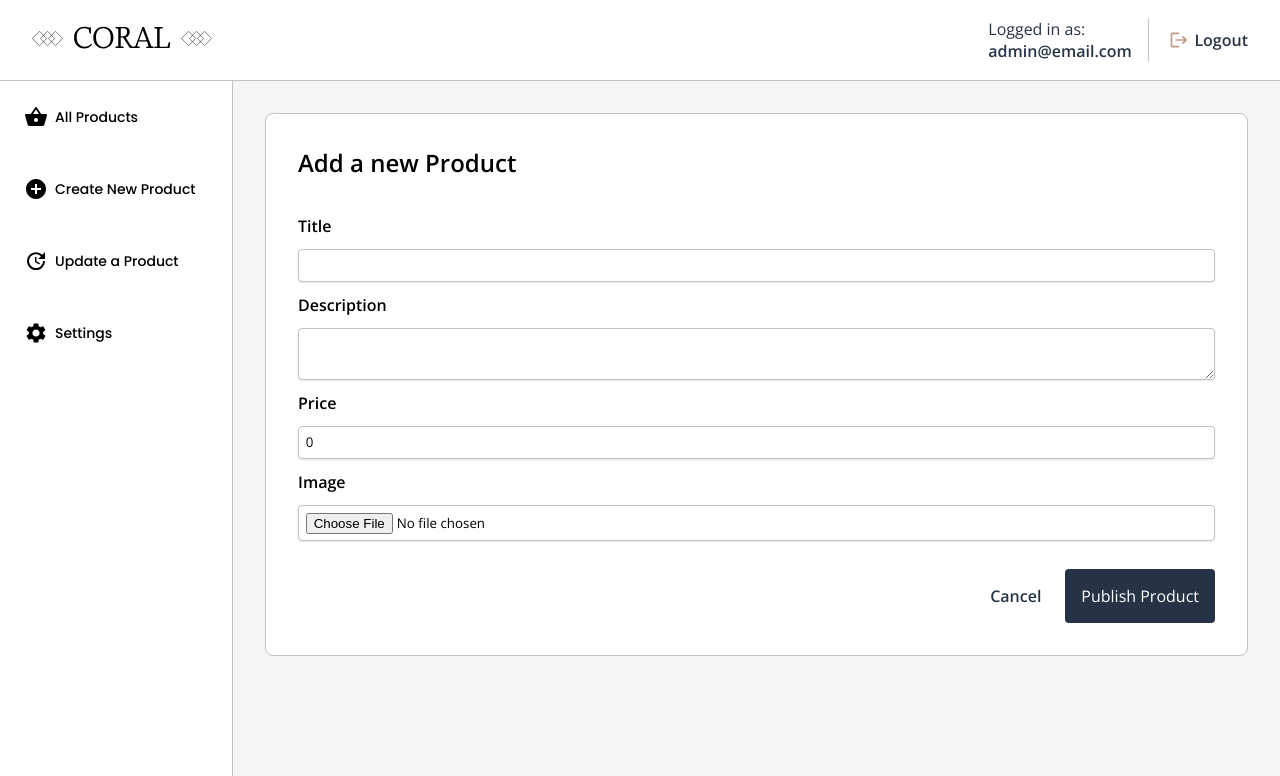
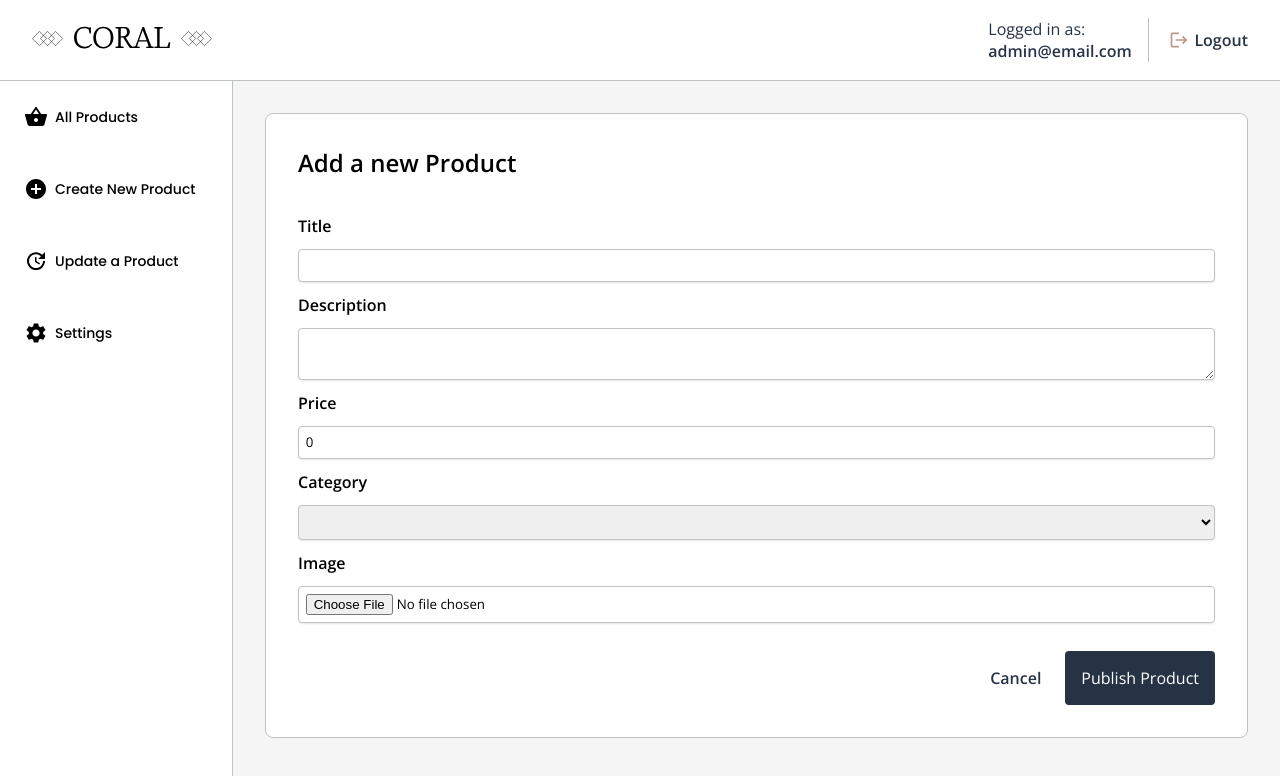
Before and after one commit to Hernanbp/GoClothing, a React (Create React App) app: page /dashboard/createNewProduct in a window 1280 px wide. Shown: the top 776 px of the page. Built offline with nearby package versions, Linux system fonts and the light colour scheme.

Commit message:
dashboard select category implementation

```diff
--- a/src/components/views/Dashboard/dashboard.styles.css
+++ b/src/components/views/Dashboard/dashboard.styles.css
@@ -72,7 +72,8 @@
   gap: 0.75em;
 }
 
-.form-dashboard > input {
+.form-dashboard > input,
+select {
   padding: 0.5em;
   border: 1px solid #bdc3c7;
   border-radius: 4px;
@@ -198,7 +199,8 @@ label {
 }
 
 .form-dashboard > input,
-textarea {
+textarea,
+select {
   box-shadow: 0 1px 2px 0 rgb(0 0 0 / 10%);
   outline: 4px solid transparent;
   transition: all 0.25s linear;
--- a/src/components/views/Dashboard/pages/CreateNewProduct.jsx
+++ b/src/components/views/Dashboard/pages/CreateNewProduct.jsx
@@ -9,6 +9,7 @@ export const CreateNewProduct = () => {
   const [price, setPrice] = useState(0)
   const [image, setImage] = useState("")
   const [products, setProducts] = useState([])
+  const [category, setCategory] = useState([])
 
   const handleSubmit = async (e) => {
     e.preventDefault()
@@ -20,12 +21,16 @@ export const CreateNewProduct = () => {
         description,
         price,
         image,
-        category: "Clothes",
+        category,
       }
     )
 
     setProducts([...products, resp.data])
-    console.log(resp)
+    setTitle("")
+    setDescription("")
+    setPrice(0)
+    setImage("")
+    setCategory([])
   }
 
   return (
@@ -52,6 +57,19 @@ export const CreateNewProduct = () => {
         value={price}
         onChange={(e) => setPrice(e.target.value)}
       />
+      <label htmlFor="category">category</label>
+      <select
+        value={category}
+        name="category"
+        onChange={(e) => setCategory(e.target.value)}
+      >
+        <option></option>
+        <option value="Pants">Pants</option>
+        <option value="Shoes">Shoes</option>
+        <option value="Purses">Purses</option>
+        <option value="T-Shirts">T-Shirts</option>
+        <option value="Jackets">Jackets</option>
+      </select>
       <label htmlFor="image">Image</label>
       <FileBase64
         type="file"
--- a/src/components/views/Dashboard/pages/UpdateProduct.jsx
+++ b/src/components/views/Dashboard/pages/UpdateProduct.jsx
@@ -10,6 +10,7 @@ export const UpdateProduct = () => {
   const [price, setPrice] = useState(0)
   const [image, setImage] = useState("")
   const [id, setId] = useState("")
+  const [category, setCategory] = useState([])
 
   const handleUpdate = async (e) => {
     e.preventDefault()
@@ -21,12 +22,17 @@ export const UpdateProduct = () => {
         description,
         price,
         image,
-        category: "Clothes",
+        category,
       }
     )
 
     setProducts([...products, resp.data])
-    console.log(resp.data)
+
+    setTitle("")
+    setDescription("")
+    setPrice(0)
+    setImage("")
+    setCategory([])
   }
 
   return (
@@ -60,6 +66,19 @@ export const UpdateProduct = () => {
         value={price}
         onChange={(e) => setPrice(e.target.value)}
       />
+      <label htmlFor="category">category</label>
+      <select
+        value={category}
+        name="category"
+        onChange={(e) => setCategory(e.target.value)}
+      >
+        <option></option>
+        <option value="Pants">Pants</option>
+        <option value="Shoes">Shoes</option>
+        <option value="Purses">Purses</option>
+        <option value="T-Shirts">T-Shirts</option>
+        <option value="Jackets">Jackets</option>
+      </select>
       <label htmlFor="image">Image</label>
       <FileBase64
         type="file"
--- a/src/components/views/redux/ReduxFunctions.js
+++ b/src/components/views/redux/ReduxFunctions.js
@@ -39,11 +39,11 @@ export const cartReducer = (state = initialState, action) => {
         cart: [...state.cart, addedProduct],
         // cart: [...state.cart, action.payload]
       }
-    // case "removeFromCart":
-    //   return {
-    //     ...state,
-    //     cart: state.cart.filter((product) => product._id !== action.payload.id),
-    //   }
+    case "removeFromCart":
+      return {
+        ...state,
+        cart: state.cart.filter((product) => product._id !== action.payload.id),
+      }
     default: {
       return state
     }
```
